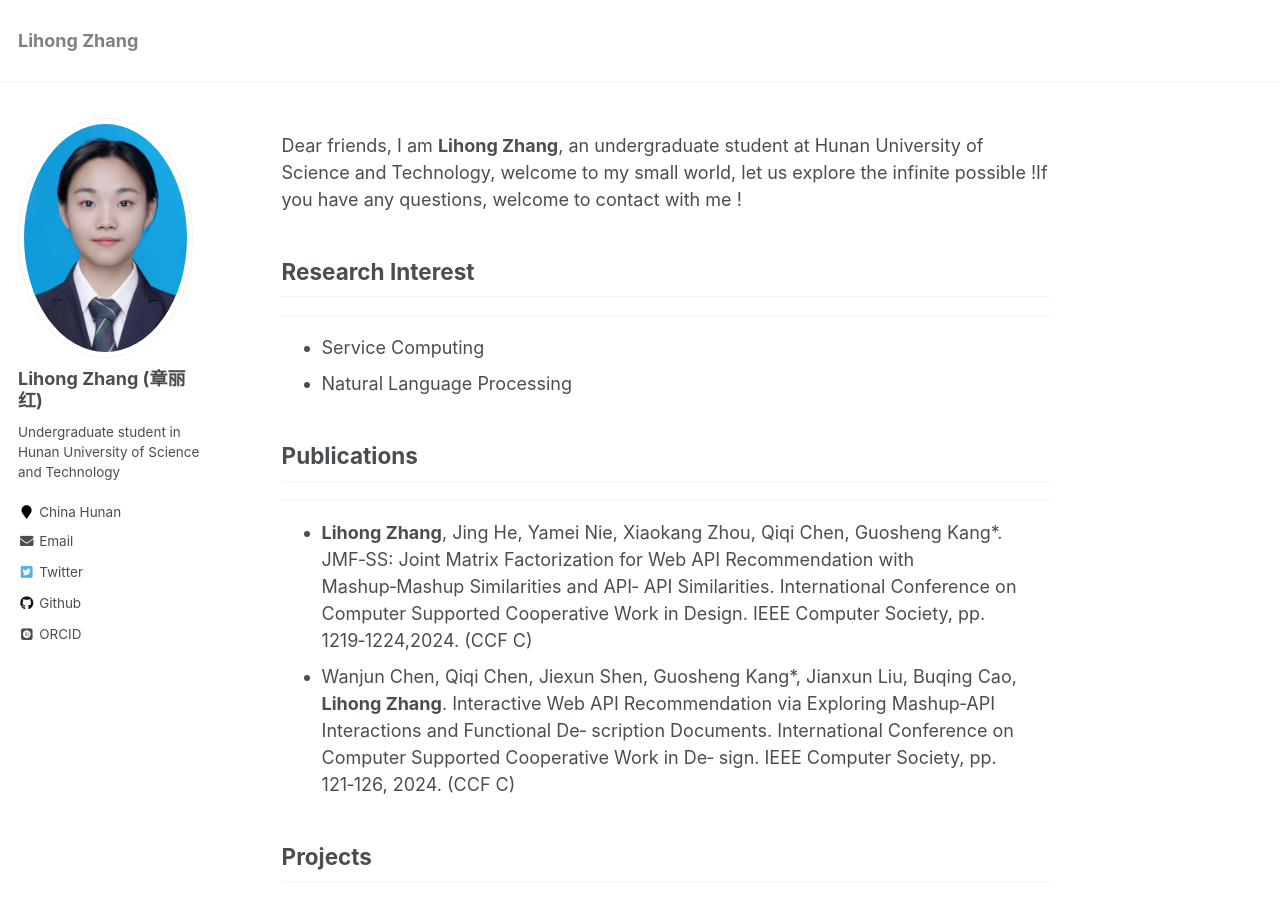
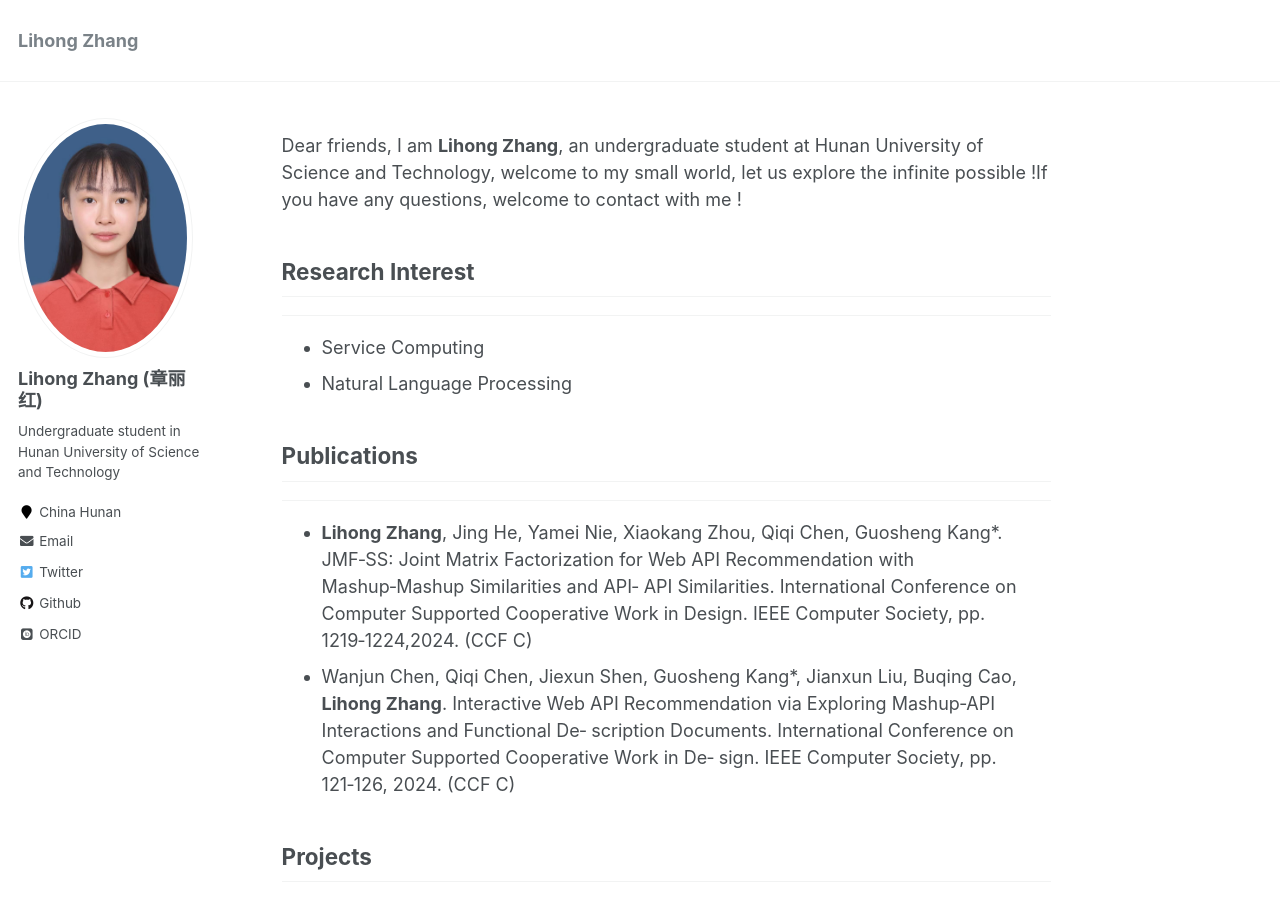
Before and after one commit to ZLihong/zlihong.github.io, a Jekyll site: the page built from _pages/about.md, in a window 1280 px wide and 900 px high. Built offline with Jekyll 4.4.1, drawn with Linux system fonts in a browser that asks for light colours; some web fonts are replaced.

Commit message:
Update _config.yml

```diff
--- a/_config.yml
+++ b/_config.yml
@@ -81,7 +81,7 @@ analytics:
 # Site Author
 author:
   name             : "Lihong Zhang (章丽红)"
-  avatar           : "profile_cqq.jpg"
+  avatar           : "profile.png"
   bio              : "Undergraduate student in Hunan University of Science and Technology"
   location         : "China Hunan"
   employer         :
```
